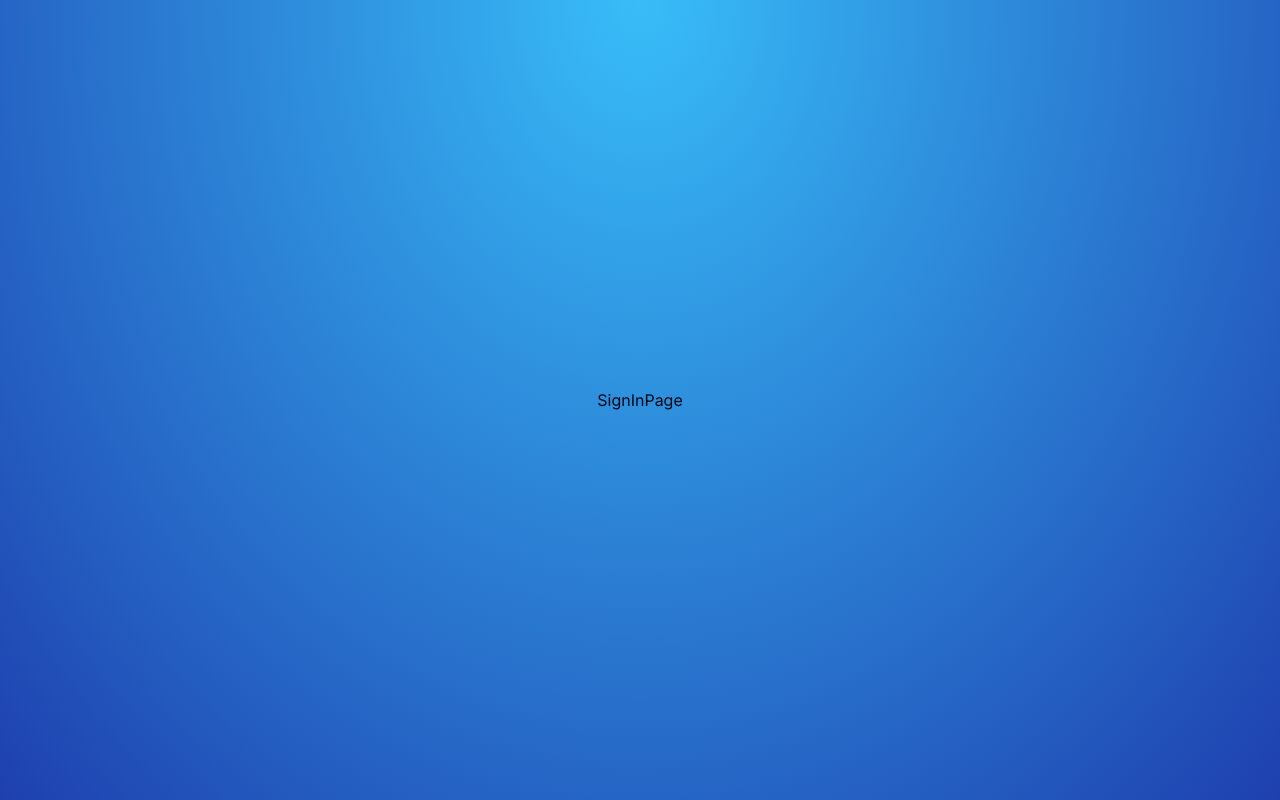
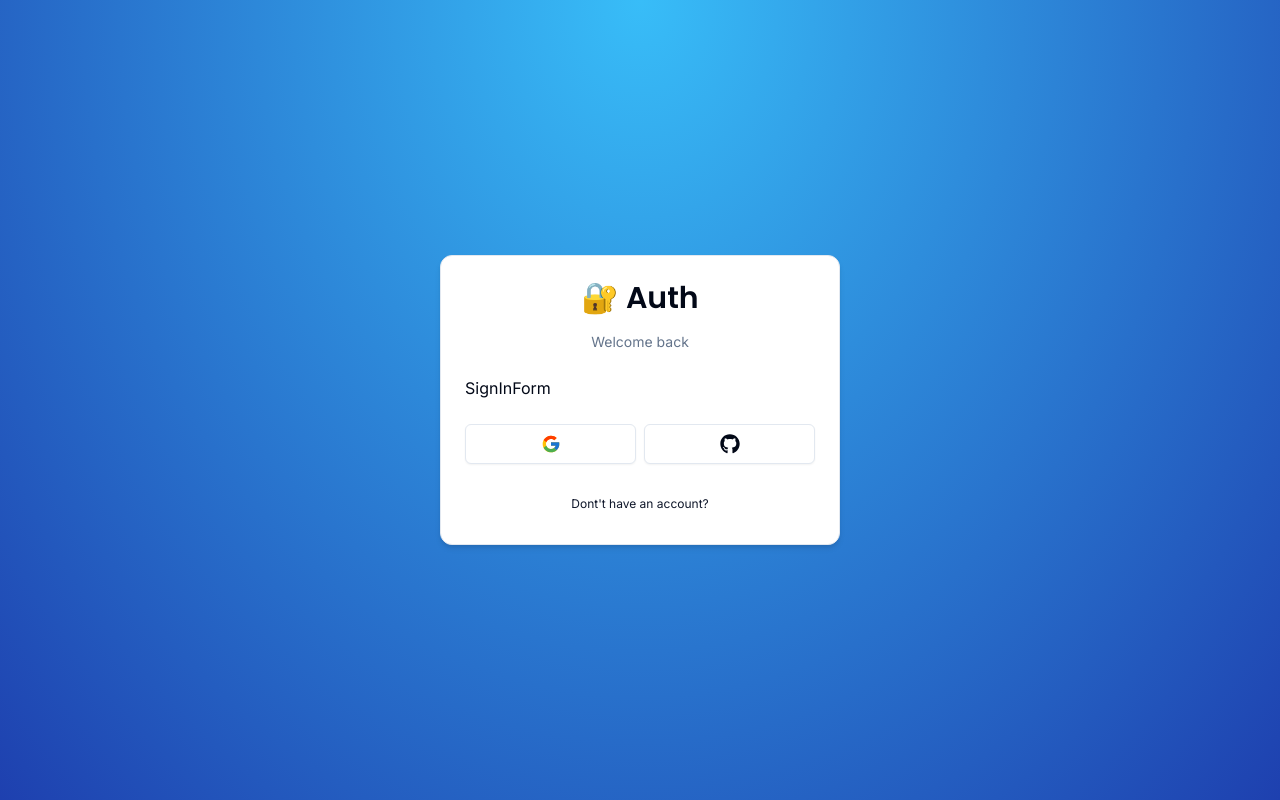
Before and after one commit to salimi-my/next-auth-starter, a Next.js app: page /auth/sign-in in a window 1280 px wide. Built offline with nearby package versions, Linux system fonts and the light colour scheme.

Commit message:
Update sign in page

```diff
--- a/app/auth/sign-in/page.tsx
+++ b/app/auth/sign-in/page.tsx
@@ -1,3 +1,5 @@
+import { SignInForm } from '@/components/auth/sign-in-form';
+
 export default function SignInPage() {
-  return <div>SignInPage</div>;
+  return <SignInForm />;
 }
```
